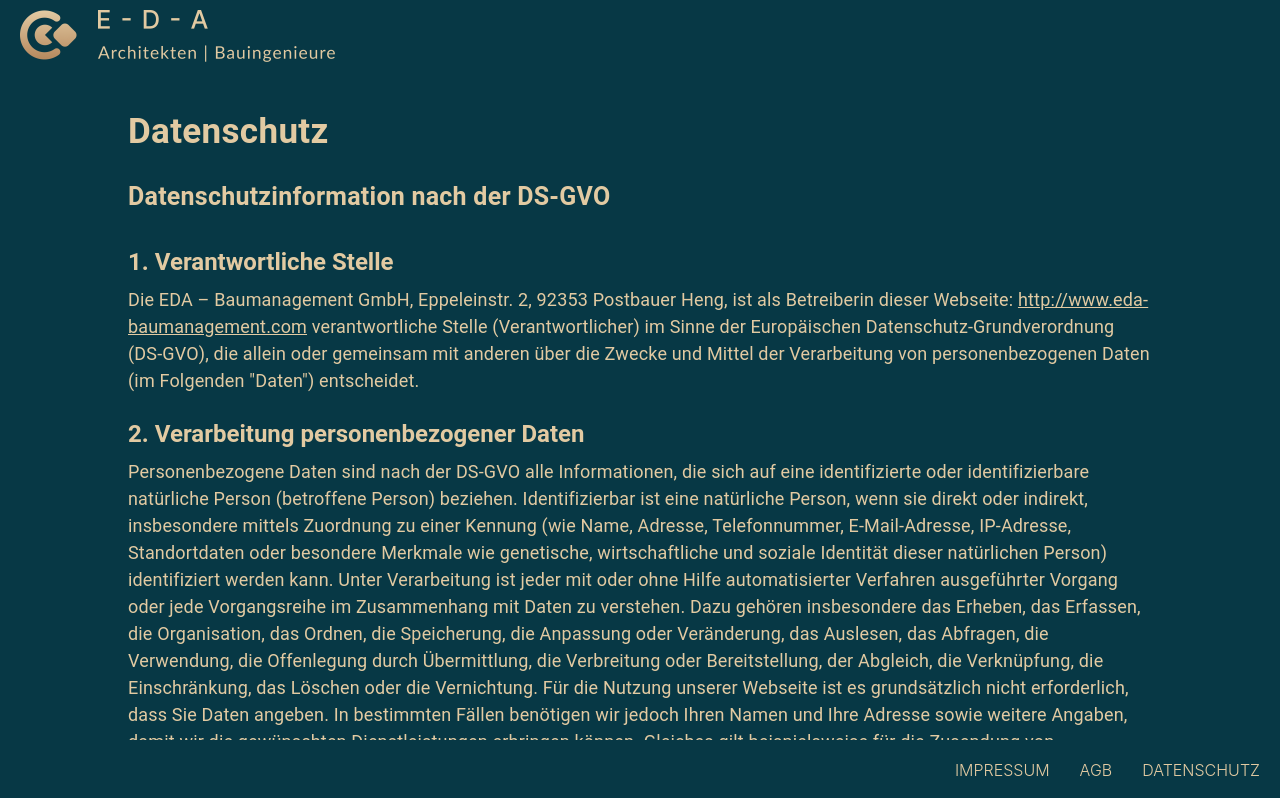
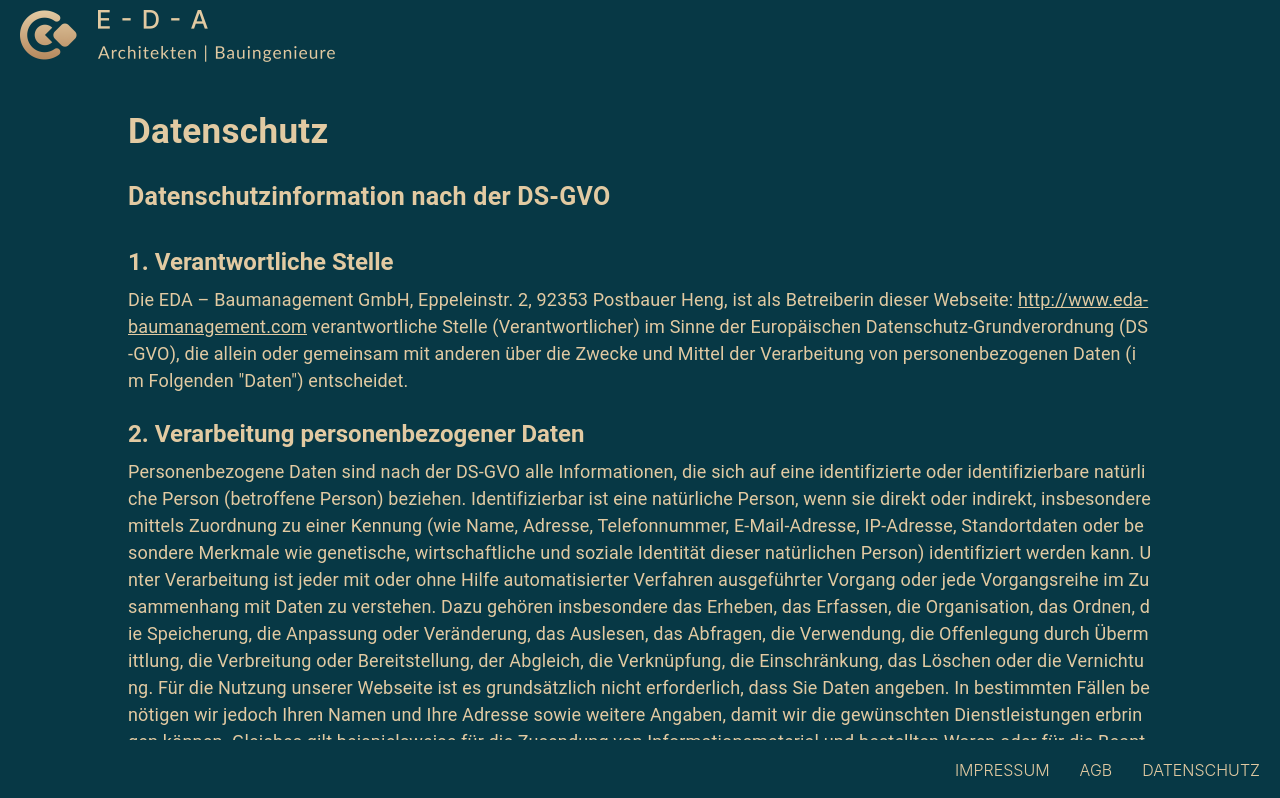
Before and after one commit to briotechno/EDA, a React (Create React App) app: page /work/Datenschutz in a window 1280 px wide. Shown: the top 798 px of the page. Built offline with nearby package versions, Linux system fonts and the light colour scheme; a web font is replaced by a local one.

Commit message:
update resposnive

```diff
--- a/src/components/SmallView.js
+++ b/src/components/SmallView.js
@@ -421,14 +421,14 @@ const SmallView = () => {
 
       {/* Text with filled color */}
 
-      <Box
+      {/* <Box
         className="custom-cursor"
         sx={{
           ...style.customCursor,
           left: `${cursorPos.x}px`,
           top: `${cursorPos.y + 200}px`,
         }}
-      />
+      /> */}
     </Box>
   );
 };
--- a/src/menu_pages/AGB.jsx
+++ b/src/menu_pages/AGB.jsx
@@ -112,7 +112,7 @@ const AGB = () => {
           }}
         >
           <Box sx={{ display: "flex", gap: "20px", flexDirection: "column" }}>
-            <Typography fontSize={"35px"} color="#E2CAA2" fontWeight={"bold"}>
+            <Typography fontSize={"35px"} color="#E2CAA2" fontWeight={"bold"} sx={{wordBreak:'break-word'}}>
               ALLGEMEINE EINKAUFSBEDINGUNGEN (AEB)
             </Typography>
             <Typography variant="body1" sx={{ fontSize: "18px", mt: 3, mb: 3 }}>
--- a/src/menu_pages/Datenschutz.jsx
+++ b/src/menu_pages/Datenschutz.jsx
@@ -20,7 +20,8 @@ const Datenschutz = () => {
           margin: "auto",
           backgroundColor: "#073845",
           padding: "2% 10%",
-          mb: 5, // Adds 10% padding on the left and right
+          mb: 5,
+          wordBreak:'break-all' // Adds 10% padding on the left and right
         }}
       >
         <header
--- a/src/menu_pages/Impressum.jsx
+++ b/src/menu_pages/Impressum.jsx
@@ -76,6 +76,7 @@ const Impressum = () => {
             flexDirection: "row",
             gap: "30px",
             mt: 3,
+            flexFlow:'wrap'
           }}
         >
           {/* First Column */}
```
